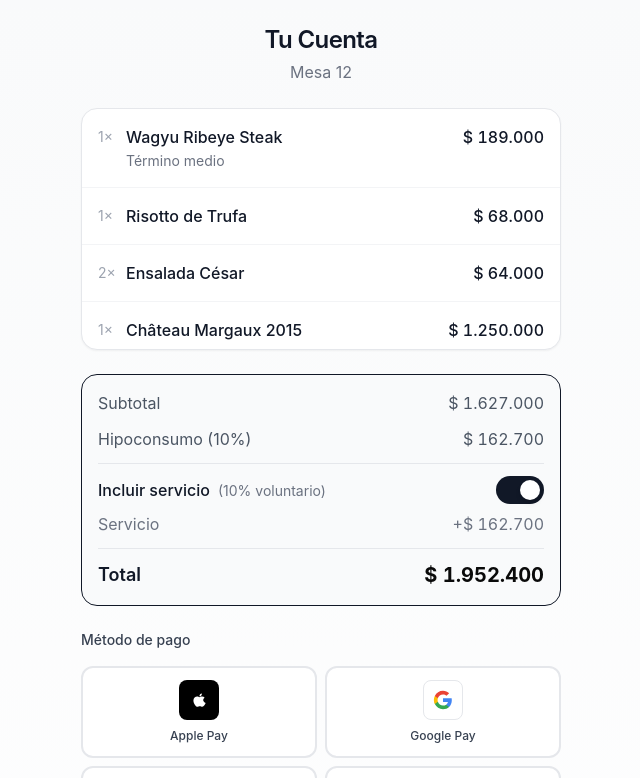
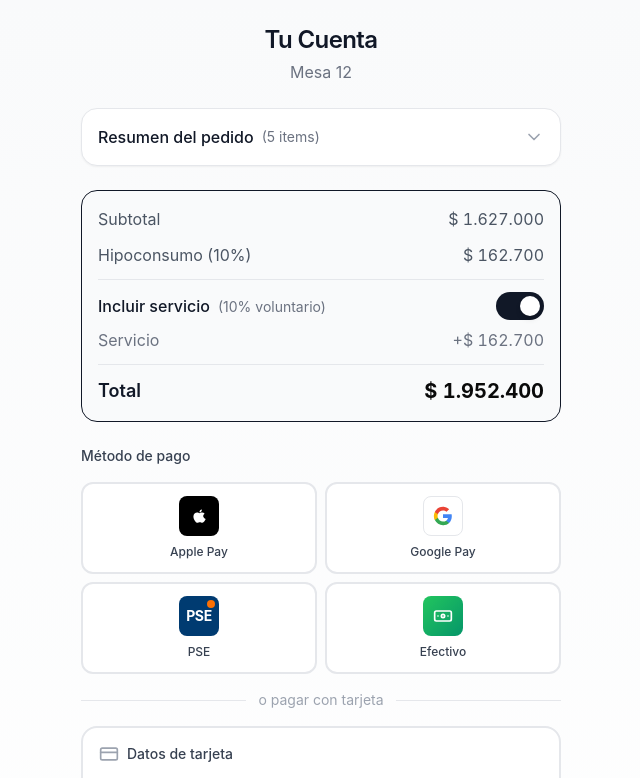
Before and after one commit to hunt-tickets/checkout, a Next.js app: page /checkout in a window 1280 px wide. Shown: the top 778 px of the page, without its empty margins (319-959 px from the left). Built offline with nearby package versions, Linux system fonts and the light colour scheme.

Commit message:
feat: Hacer resumen de ítems colapsable

```diff
--- a/app/checkout/page.tsx
+++ b/app/checkout/page.tsx
@@ -6,7 +6,8 @@ import {
   CreditCard,
   Banknote,
   Sparkles,
-  ChevronRight
+  ChevronRight,
+  ChevronDown
 } from 'lucide-react'
 
 // Types
@@ -39,6 +40,7 @@ export default function CheckoutPage() {
   const [paymentMethod, setPaymentMethod] = useState<PaymentMethod | null>(null)
   const [isProcessing, setIsProcessing] = useState(false)
   const [isPaid, setIsPaid] = useState(false)
+  const [isItemsExpanded, setIsItemsExpanded] = useState(false)
 
   // Card details
   const [cardNumber, setCardNumber] = useState('')
@@ -164,9 +166,25 @@ export default function CheckoutPage() {
           </p>
         </div>
 
-        {/* Items List */}
+        {/* Items List - Collapsible */}
         <div className="bg-white rounded-2xl border border-gray-200 overflow-hidden shadow-sm">
-          <div className="max-h-[240px] overflow-y-auto">
+          <button
+            onClick={() => setIsItemsExpanded(!isItemsExpanded)}
+            className="w-full flex items-center justify-between p-4 hover:bg-gray-50 transition-colors"
+          >
+            <div className="flex items-center gap-2">
+              <span className="font-medium text-gray-900">Resumen del pedido</span>
+              <span className="text-sm text-gray-500">({mockItems.length} items)</span>
+            </div>
+            <ChevronDown
+              className={`w-5 h-5 text-gray-400 transition-transform ${
+                isItemsExpanded ? 'rotate-180' : ''
+              }`}
+            />
+          </button>
+
+          {isItemsExpanded && (
+            <div className="border-t border-gray-100 max-h-[240px] overflow-y-auto">
               {mockItems.map((item, index) => (
                 <div
                   key={item.id}
@@ -189,6 +207,7 @@ export default function CheckoutPage() {
                 </div>
               ))}
             </div>
+          )}
         </div>
 
         {/* Totals */}
```
Lines whose indentation alone changed are shown as unchanged.
